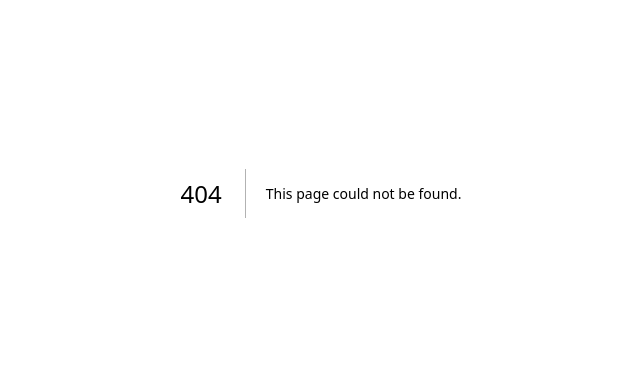
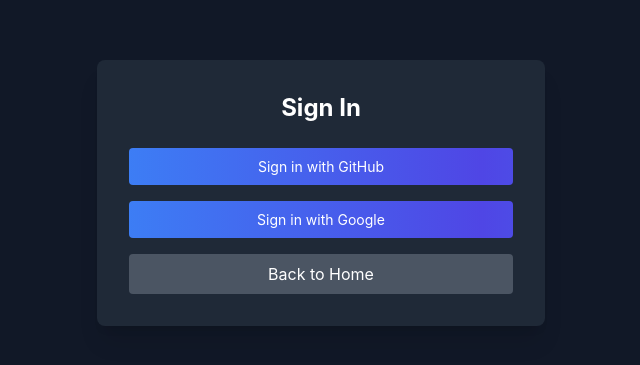
Before and after one commit to AviGawande/Emergify, a Next.js app: page /auth/signin in a window 1280 px wide. Before the commit this address had no page. Shown: the part 207-572 px from the top of the page, without its empty margins (319-959 px from the left). Built offline with nearby package versions, Linux system fonts and the light colour scheme.

Commit message:
implemented-next-auth

```diff
--- a/next.config.mjs
+++ b/next.config.mjs
@@ -1,4 +1,22 @@
 /** @type {import('next').NextConfig} */
-const nextConfig = {};
+const nextConfig = {
+  reactStrictMode: true,
+  experimental: {
+    appDir: true,
+  },
+  async headers() {
+    return [
+      {
+        source: '/api/auth/:path*',
+        headers: [
+          { key: 'Access-Control-Allow-Credentials', value: 'true' },
+          { key: 'Access-Control-Allow-Origin', value: 'https://emergify-three.vercel.app' },
+          { key: 'Access-Control-Allow-Methods', value: 'GET,DELETE,PATCH,POST,PUT' },
+          { key: 'Access-Control-Allow-Headers', value: 'X-CSRF-Token, X-Requested-With, Accept, Accept-Version, Content-Length, Content-MD5, Content-Type, Date, X-Api-Version' },
+        ]
+      }
+    ]
+  }
+}
 
-export default nextConfig;
+export default nextConfig
--- /dev/null
+++ b/src/app/auth/signin/page.js
@@ -0,0 +1,42 @@
+'use client';
+
+import { signIn } from 'next-auth/react';
+import { useRouter } from 'next/navigation';
+
+const SignIn = () => {
+  const router = useRouter();
+
+  const handleSignIn = (provider) => {
+    signIn(provider, { callbackUrl: '/' });
+  };
+
+  return (
+    <div className="min-h-screen flex items-center justify-center bg-gray-900">
+      <div className="bg-gray-800 p-8 rounded-lg shadow-xl max-w-md w-full">
+        <h2 className="text-2xl font-bold mb-6 text-white text-center">Sign In</h2>
+        <div className="space-y-4">
+          <button
+            onClick={() => handleSignIn('github')}
+            className="w-full animated-gradient-button"
+          >
+            Sign in with GitHub
+          </button>
+          <button
+            onClick={() => handleSignIn('google')}
+            className="w-full animated-gradient-button"
+          >
+            Sign in with Google
+          </button>
+          <button
+            onClick={() => router.push('/')}
+            className="w-full bg-gray-600 text-white py-2 px-4 rounded hover:bg-gray-500 transition duration-300"
+          >
+            Back to Home
+          </button>
+        </div>
+      </div>
+    </div>
+  );
+};
+
+export default SignIn;
--- a/src/app/components/Navbar.js
+++ b/src/app/components/Navbar.js
@@ -1,6 +1,8 @@
 'use client';
-import React, { useState } from 'react';
+
+import React from 'react';
 import Link from 'next/link';
+import { useRouter } from 'next/navigation';
 import { Menu, X } from 'lucide-react';
 
 const NavLink = ({ href, children }) => (
@@ -10,7 +12,12 @@
 );
 
 const Navbar = () => {
-  const [isMenuOpen, setIsMenuOpen] = useState(false);
+  const [isMenuOpen, setIsMenuOpen] = React.useState(false);
+  const router = useRouter();
+
+  const handleSignUp = () => {
+    router.push('/auth/signin');
+  };
 
   return (
     <nav className="fixed w-full z-50 bg-gray-900">
@@ -27,8 +34,7 @@
             <div className="ml-10 flex items-center space-x-4">
               <NavLink href="#features">Launches</NavLink>
               <NavLink href="#pricing">Products</NavLink>
-              {/* Sign up button with gradient and glare effect */}
-              <button className="animated-gradient-button">
+              <button className="animated-gradient-button" onClick={handleSignUp}>
                 <span>Sign up</span>
               </button>
               <button className="animated-gradient-button">
@@ -51,7 +57,7 @@
           <div className="px-2 pt-2 pb-3 space-y-1 sm:px-3 bg-gray-900">
             <NavLink href="#features">Launches</NavLink>
             <NavLink href="#pricing">Products</NavLink>
-            <button className="animated-gradient-button w-full text-left">
+            <button className="animated-gradient-button w-full text-left" onClick={handleSignUp}>
               <span>Sign up</span>
             </button>
             <button className="animated-gradient-button w-full text-left">
--- /dev/null
+++ b/src/app/components/SignUpModal.js
@@ -0,0 +1,37 @@
+'use client';
+
+import React from 'react';
+import { signIn } from 'next-auth/react';
+
+const SignUpModal = ({ isOpen, onClose }) => {
+  if (!isOpen) return null;
+
+  return (
+    <div className="fixed inset-0 z-50 flex justify-center items-center">
+      <div className="absolute inset-0 bg-black opacity-50 backdrop-blur-sm"></div>
+      <div className="bg-gray-800 p-8 rounded-lg shadow-xl max-w-md w-full z-10">
+        <h2 className="text-2xl font-bold mb-4 text-white">Sign Up</h2>
+        <button
+          onClick={() => signIn('github')}
+          className="w-full animated-gradient-button mb-4"
+        >
+          Sign up with GitHub
+        </button>
+        <button
+          onClick ={() => signIn('google')}
+          className="w-full animated-gradient-button mb-4">
+          Sign up with Google
+        </button>
+        {/* Add more providers as needed */}
+        <button
+          onClick={onClose}
+          className="w-full bg-red-600 text-white py-2 px-4 rounded hover:bg-red-500 transition duration-300"
+        >
+          Close
+        </button>
+      </div>
+    </div>
+  );
+};
+
+export default SignUpModal;
--- a/src/app/globals.css
+++ b/src/app/globals.css
@@ -188,3 +188,12 @@
   opacity: 1;
   transform: translateX(100%);
 }
+
+.modal-open {
+  overflow: hidden;
+}
+
+.modal-open > *:not(.fixed) {
+  filter: blur(20px);
+  transition: filter 0.3s ease-out;
+}
--- a/src/app/page.js
+++ b/src/app/page.js
@@ -1,3 +1,6 @@
+'use client';
+
+import { SessionProvider } from "next-auth/react"
 import Navbar from '../app/components/Navbar'
 import Hero from '../app/components/Hero'
 import ProductList from '../app/components/ProductList'
@@ -6,6 +9,7 @@
 
 export default function Home() {
   return (
+    <SessionProvider>
       <main className="min-h-screen bg-gray-900 text-white">
         <Navbar />
         <Hero />
@@ -13,5 +17,6 @@
         <Feature />
         <Footer />
       </main>
+    </SessionProvider>
   )
 }
```
Also changed, not shown: src/app/api/auth/..nextauth/route.js (added, +29 -0 lines). Lines whose indentation alone changed are shown as unchanged.
